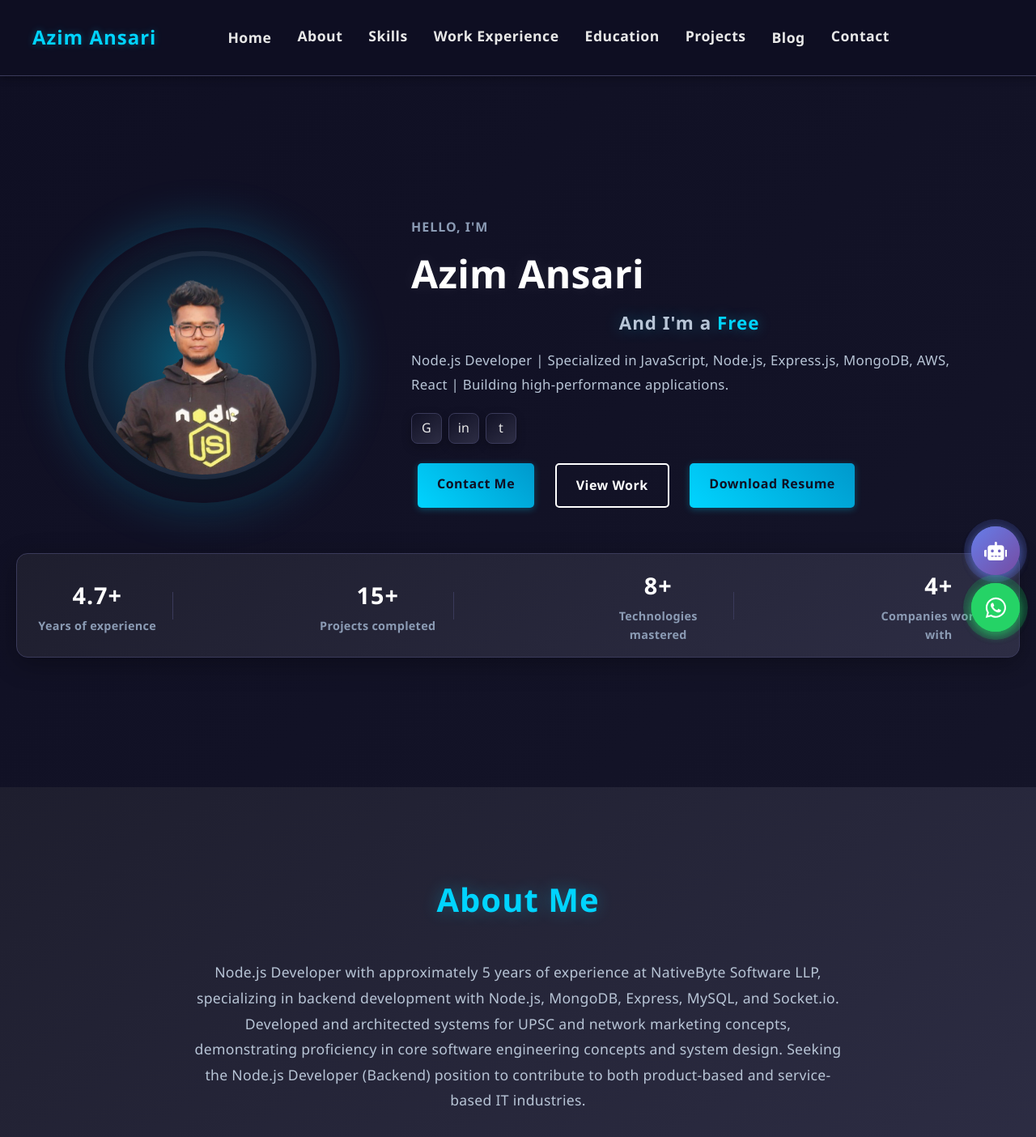
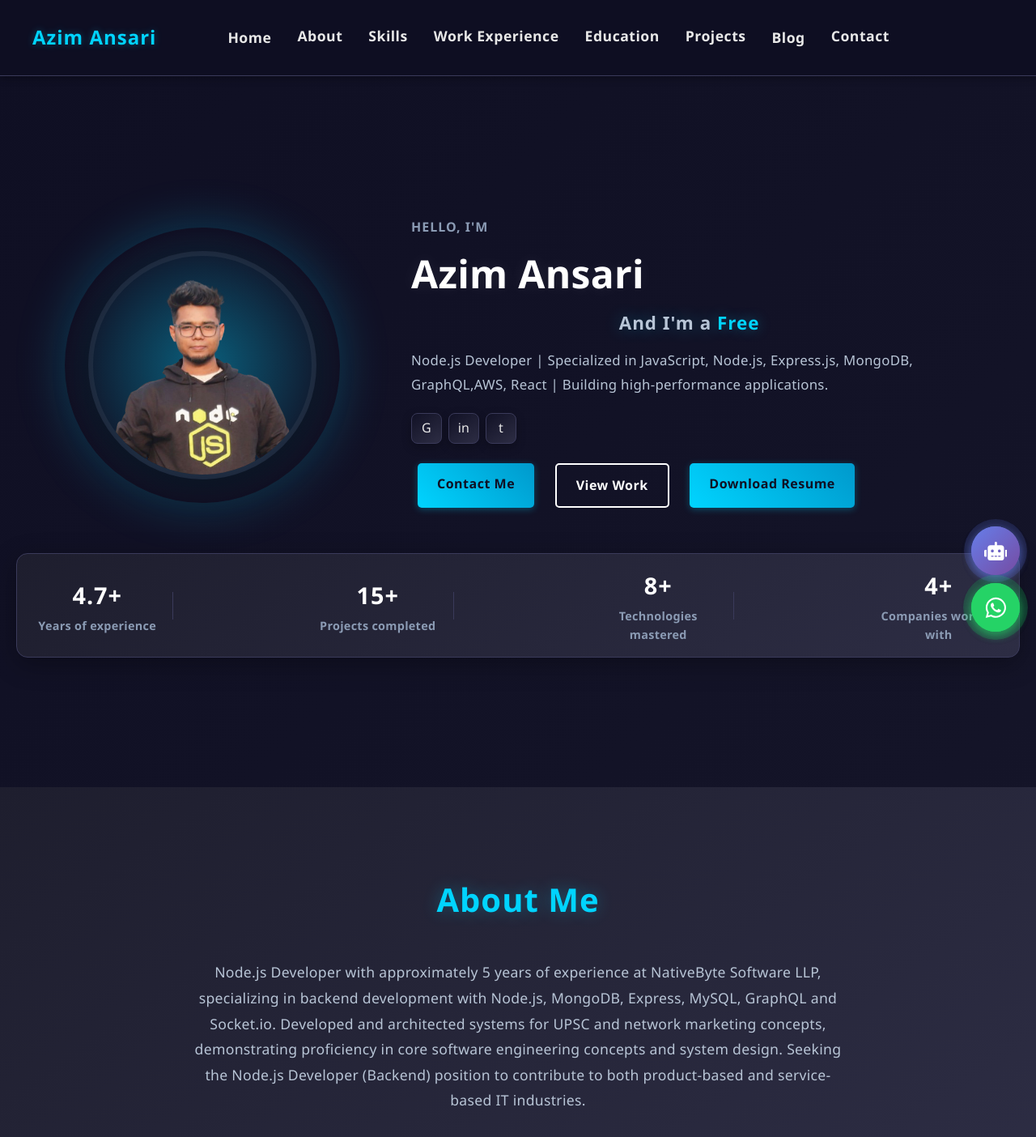
Before and after one commit to azim-ansari-au9/june-portfolio, a React (Create React App) app: page / in a window 1280 px wide. Shown: the top 1404 px of the page at 81% size. Built offline with nearby package versions, Linux system fonts and the light colour scheme.

Commit message:
Updated profile

```diff
--- a/src/App.js
+++ b/src/App.js
@@ -240,7 +240,7 @@ function PortfolioContent() {
             <p className="eyebrow">Hello, I'm</p>
             <h1 className="hero-title">Azim Ansari</h1>
             <h2 className="hero-sub">And I'm a <span className="accent"><span className="typewriter">{displayText}</span><span className="cursor">|</span></span></h2>
-            <p className="hero-desc">Node.js Developer | Specialized in JavaScript, Node.js, Express.js, MongoDB, AWS, React | Building high-performance applications.</p>
+            <p className="hero-desc">Node.js Developer | Specialized in JavaScript, Node.js, Express.js, MongoDB, GraphQL,AWS, React | Building high-performance applications.</p>
 
             <div className="hero-actions">
               <div className="hero-social">
@@ -283,7 +283,7 @@ function PortfolioContent() {
         <h2>About Me</h2>
         <div className="about-content">
           <div className="about-text">
-            <p>Node.js Developer with approximately 5 years of experience at NativeByte Software LLP, specializing in backend development with Node.js, MongoDB, Express, MySQL, and Socket.io. Developed and architected systems for UPSC and network marketing concepts, demonstrating proficiency in core software engineering concepts and system design. Seeking the Node.js Developer (Backend) position to contribute to both product-based and service-based IT industries.</p>
+            <p>Node.js Developer with approximately 5 years of experience at NativeByte Software LLP, specializing in backend development with Node.js, MongoDB, Express, MySQL, GraphQL and Socket.io. Developed and architected systems for UPSC and network marketing concepts, demonstrating proficiency in core software engineering concepts and system design. Seeking the Node.js Developer (Backend) position to contribute to both product-based and service-based IT industries.</p>
           </div>
         </div>
       </section>
```
